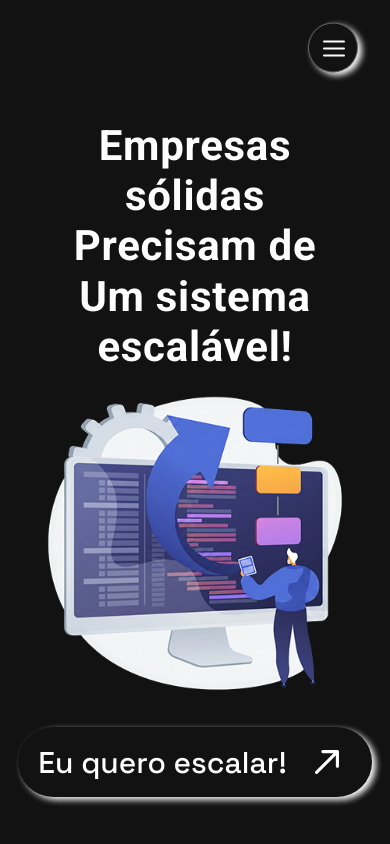
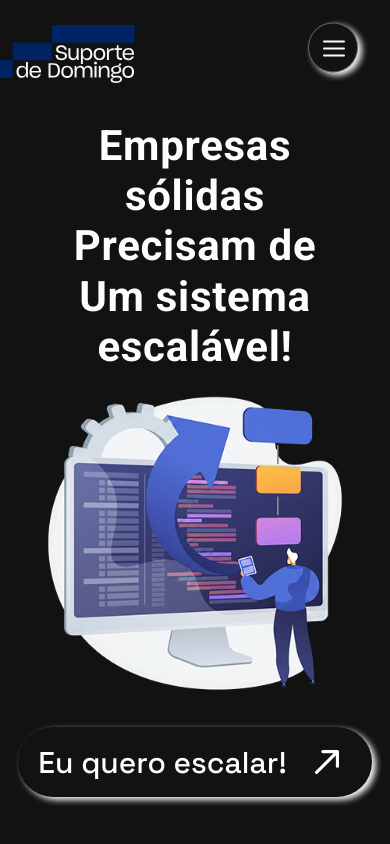
Before and after one commit to srjuninn/suporteDeDomingoRebrand-Project, a React (Vite) app: page / in a window 390 px wide. Shown: the top 844 px of the page. Built offline with nearby package versions, Linux system fonts and the light colour scheme.

Commit message:
style: breakpoints and width

```diff
--- a/src/styles/_breakpoints.scss
+++ b/src/styles/_breakpoints.scss
@@ -1,6 +1,6 @@
 // breakpoints
 $breakpoint-xs: 320px;
-$breakpoint-sm: 428px;
+$breakpoint-sm: 500px;
 $breakpoint-md: 768px;
 
 // mixing para os medias
--- a/src/styles/_reset.scss
+++ b/src/styles/_reset.scss
@@ -88,6 +88,10 @@ h1, h2, h3, h4, h5, h6 {
     left: 54%;
     width: 140px;
   }
+  @include respond-to(sm){
+    top: 3%;
+    left: 135%;
+  }
 }
 
 .background-svg {
```
